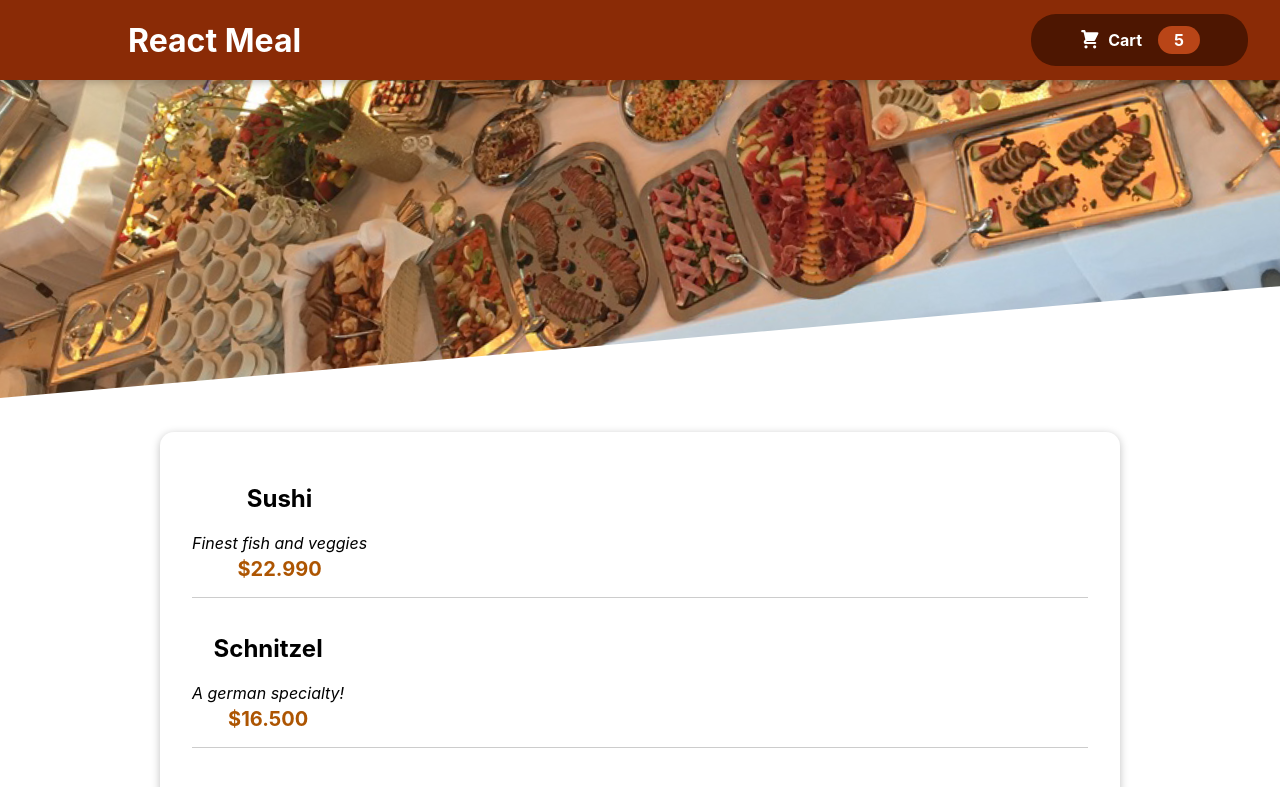
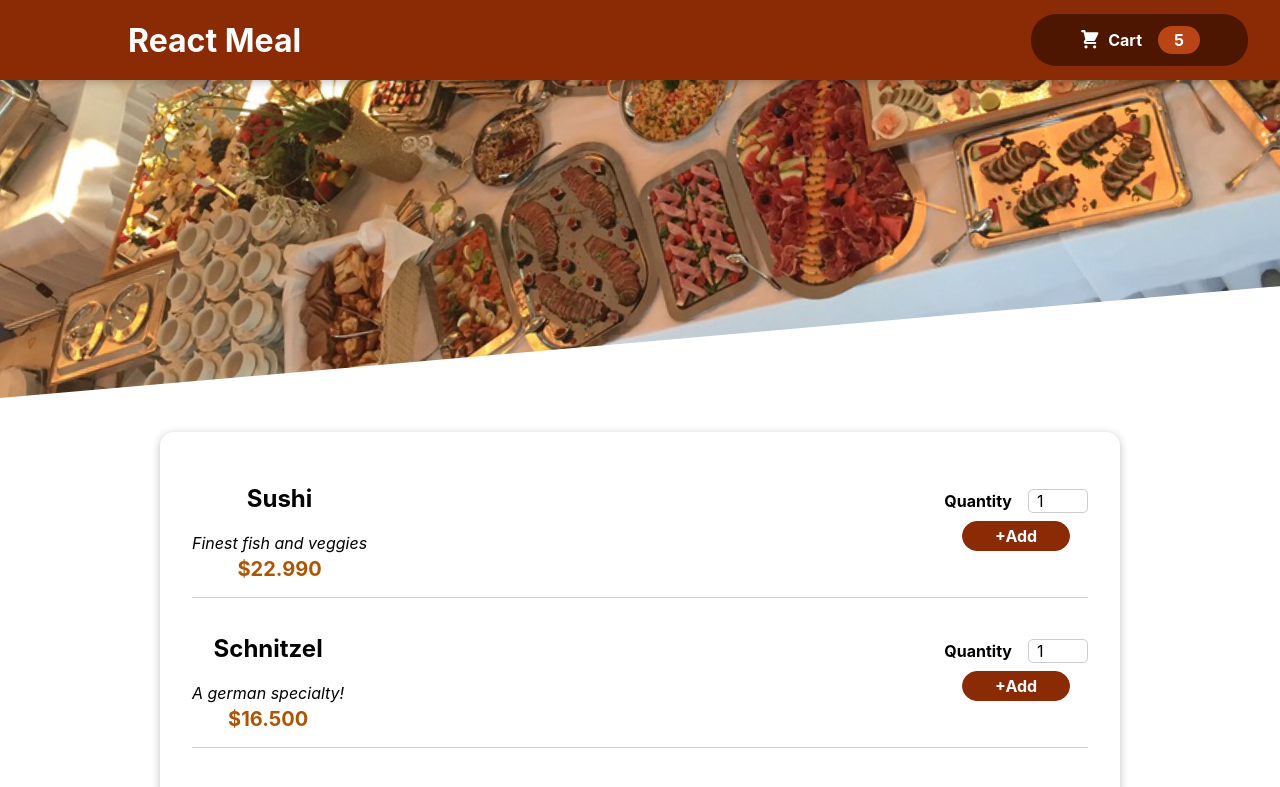
Before and after one commit to Pradiksha11/foodorder, a React (Create React App) app: page / in a window 1280 px wide. Shown: the top 787 px of the page. Built offline with nearby package versions, Linux system fonts and the light colour scheme.

Commit message:
form added

```diff
--- a/src/components/Meals/AvailableMeal.js
+++ b/src/components/Meals/AvailableMeal.js
@@ -1,7 +1,7 @@
 import React from 'react';
 import style from './AvailableMeal.module.css';
 import Card from '../UI/Card';
-import MealItem from './MealItem';
+import MealItem from './MealItem/MealItem';
 
 const DUMMY_MEALS = [
   {
--- a/src/components/Meals/MealItem.js
+++ b/src/components/Meals/MealItem/MealItem.js
@@ -1,5 +1,6 @@
 import React from 'react'
 import style from './MealItem.module.css';
+import MealItemForm from './MealItemForm';
 
 const MealItem = (props) => {
   const price = `$${props.price.toFixed(3)}`;
@@ -12,7 +13,7 @@ const MealItem = (props) => {
        <div className={style.price}> {price} </div>
       </div>
 
-     <div></div>
+     <div><MealItemForm /></div>
 
     </li>
     </>
--- /dev/null
+++ b/src/components/Meals/MealItem/MealItemForm.js
@@ -0,0 +1,26 @@
+import React from 'react'
+import style from './MealItemForm.module.css';
+import Input from '../../UI/Input';
+
+const MealItemForm = (props) => {
+  return (
+    <>
+      <form className={style.form}>
+        <Input
+        label= 'Quantity'
+        input={{
+          id: 'amount',
+          type: 'number',
+          min: '1',
+          max: '5',
+          step: '1',
+          defaultValue: '1'
+        }}
+        />
+        <button>+Add</button>
+      </form>
+    </>
+  )
+}
+
+export default MealItemForm
--- /dev/null
+++ b/src/components/Meals/MealItem/MealItemForm.module.css
@@ -0,0 +1,24 @@
+.form {
+  text-align: right;
+  text-align: center;
+  position: relative;
+  top: 25px;
+
+}
+
+.form button {
+  font: inherit;
+  cursor: pointer;
+  background-color: #8a2b06;
+  border: 1px solid #8a2b06;
+  color: white;
+  padding: 0.25rem 2rem;
+  border-radius: 20px;
+  font-weight: bold;
+}
+
+.form button:hover,
+.form button:active {
+  background-color: #641e03;
+  border-color: #641e03;
+}
--- /dev/null
+++ b/src/components/UI/Input.js
@@ -0,0 +1,16 @@
+import React from 'react'
+import style from './Input.module.css';
+
+const Input = (props) => {
+  return (
+    <>
+     <div className={style.input}>
+     <label > {props.label} </label>
+     <input {...props.input} />
+     </div>
+
+    </>
+  )
+}
+
+export default Input;
--- /dev/null
+++ b/src/components/UI/Input.module.css
@@ -0,0 +1,18 @@
+.input {
+  display: flex;
+  align-items: center;
+  margin-bottom: 0.5rem;
+}
+
+.input label {
+  font-weight: bold;
+  margin-right: 1rem;
+}
+
+.input input {
+  width: 3rem;
+  border-radius: 5px;
+  border: 1px solid #ccc;
+  font: inherit;
+  padding-left: 0.5rem;
+}
```
Also changed, not shown: src/components/Meals/MealItem/MealItem.module.css (renamed from src/components/Meals/MealItem.module.css).
